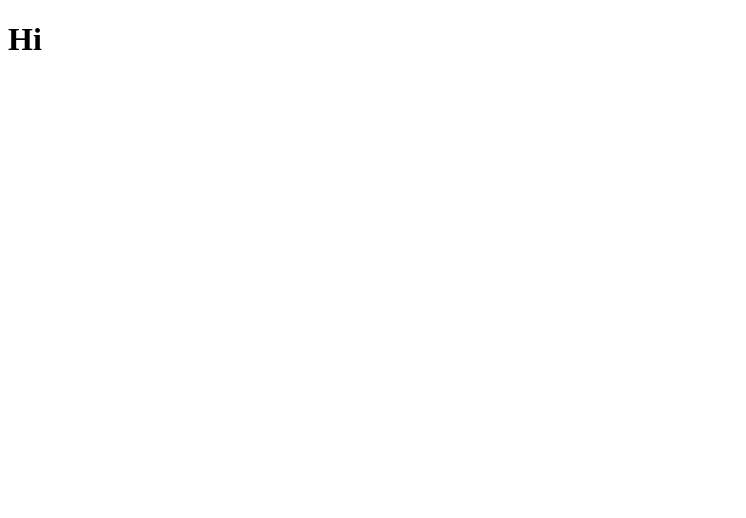
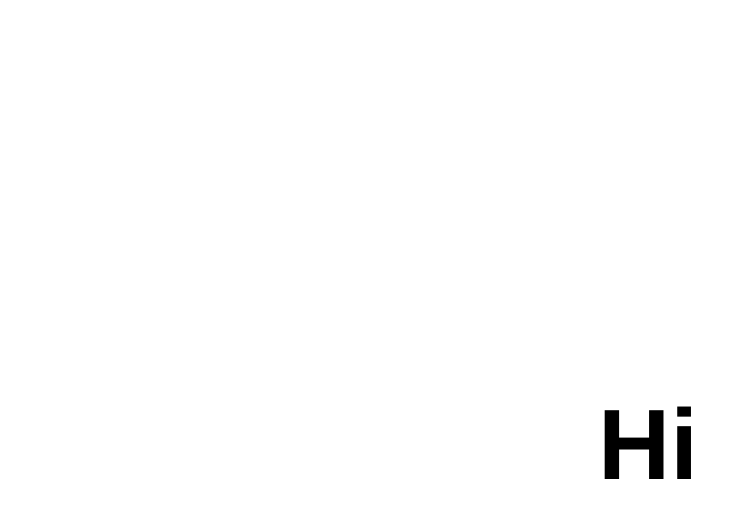
Before and after one commit to maximecochini/lewagon-hi, a plain HTML site: page index.html in a window 1280 px wide. Shown: the whole page, without its empty margins (0-746 px from the left). Drawn offline with Linux system fonts and the light colour scheme.

Commit message:
Style h1

```diff
--- a/index.html
+++ b/index.html
@@ -4,6 +4,15 @@
 	<title></title>
 	<meta charset="utf-8">
 </head>
+<style type="text/css">
+	h1 {
+		position: absolute;
+		top: 40%;
+		width: 100%;
+		text-align: center;
+		font-size: 100px;
+		font-family: Helvetica;
+</style>
 <body>
 	<h1>Hi</h1>
 </body>
```
